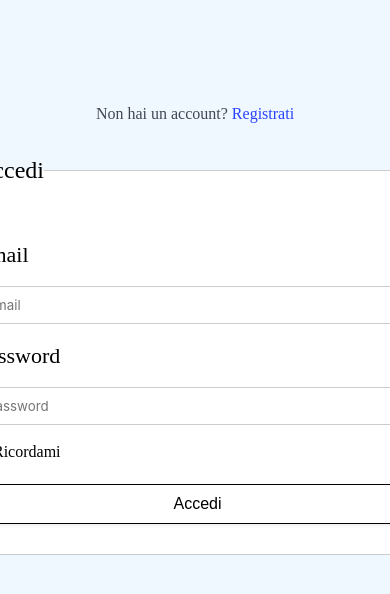
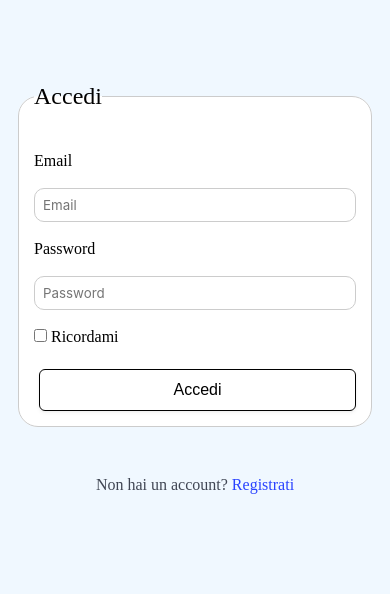
Before and after one commit to GregPesc/progetto_terranova, a Flask app: page /account/login in a window 390 px wide; the page is wider, and only the part inside the window is pictured. Shown: the part 66-660 px from the top of that part. Run offline with Flask 3, Linux system fonts and the light colour scheme; parts of the project's set-up code (start-up, migrations or seed data) failed here and were passed over.

Commit message:
responsive login and register pages

```diff
--- a/app/app/static/css/login.css
+++ b/app/app/static/css/login.css
@@ -23,10 +23,11 @@ body {
 }
 
 .container {
+  width: 100%;
   max-width: 600px;
   color: black;
   margin: auto; /* Centers the form vertically */
-  padding-bottom: 30px; /* Extra space at the bottom */
+  padding: 20px;
 }
 
 .title1 {
@@ -45,6 +46,7 @@ form {
   padding: 10px;
   border-radius: 10px;
   border: 1px solid #ccc;
+  box-sizing: border-box;
 }
 
 button {
@@ -100,15 +102,15 @@ button {
 }
 
 .fieldset {
-  position: absolute;
-  top: 100px;
-  left: 50%;
-  transform: translateX(-50%);
-  width: 500px;
+  position: relative;
+  width: 100%;
+  max-width: 500px;
+  margin: 2rem auto;
   border: 1px solid #ccc;
   border-radius: 20px;
   padding: 30px;
   background-color: white;
+  box-sizing: border-box;
 }
 
 form-label {
@@ -131,3 +133,39 @@ form-label {
 .button {
   width: 100%;
 }
+
+/* Media Queries for Responsiveness */
+@media (max-width: 768px) {
+  .container {
+    padding: 10px;
+  }
+
+  .fieldset {
+    max-width: 90%;
+    padding: 20px;
+  }
+
+  .form-label {
+    font-size: 18px;
+  }
+}
+
+@media (max-width: 480px) {
+  .fieldset {
+    max-width: 100%;
+    padding: 15px;
+    margin: 1rem auto;
+  }
+
+  .form-label {
+    font-size: 16px;
+  }
+
+  .form-control {
+    padding: 8px;
+  }
+
+  .button {
+    padding: 8px;
+  }
+}
```
